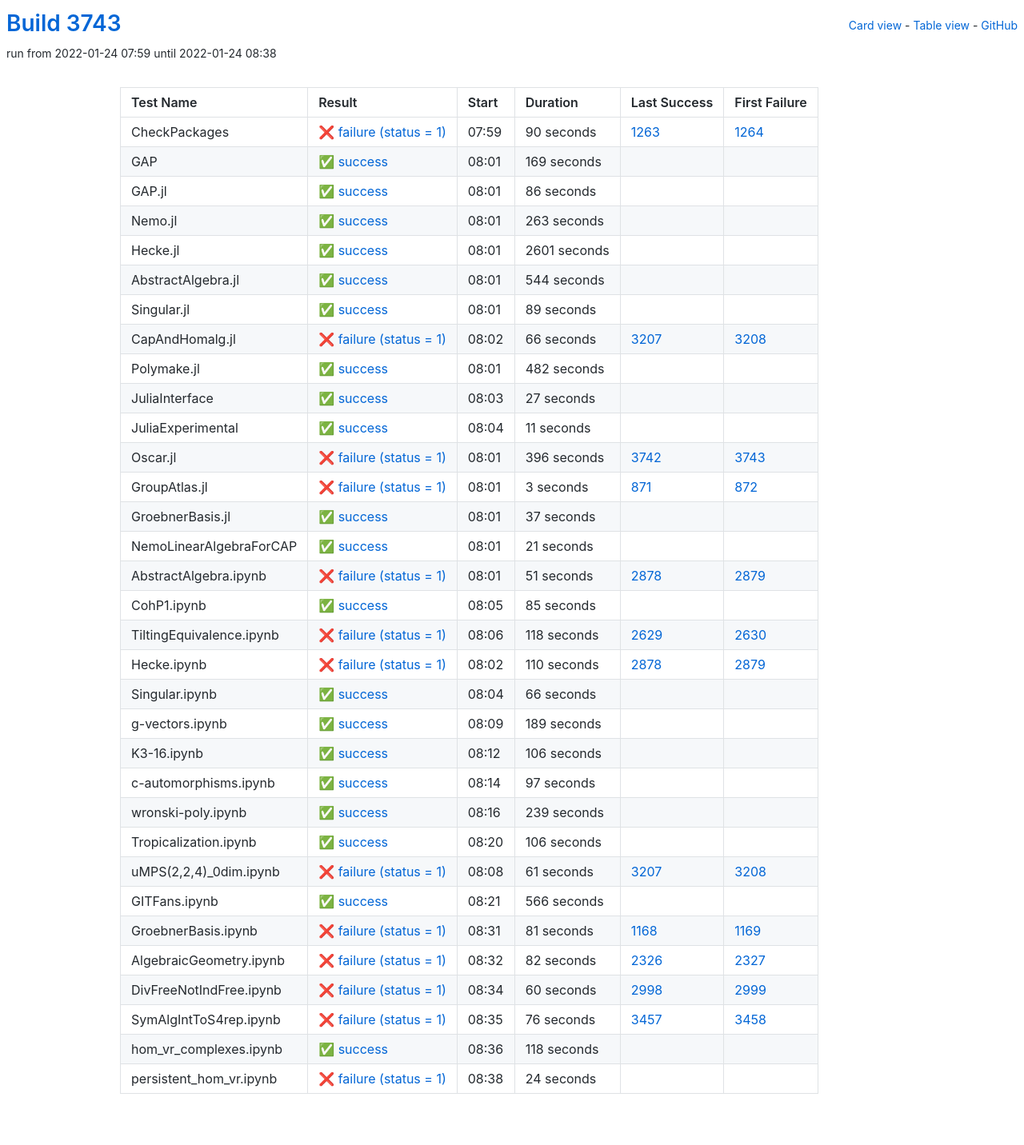
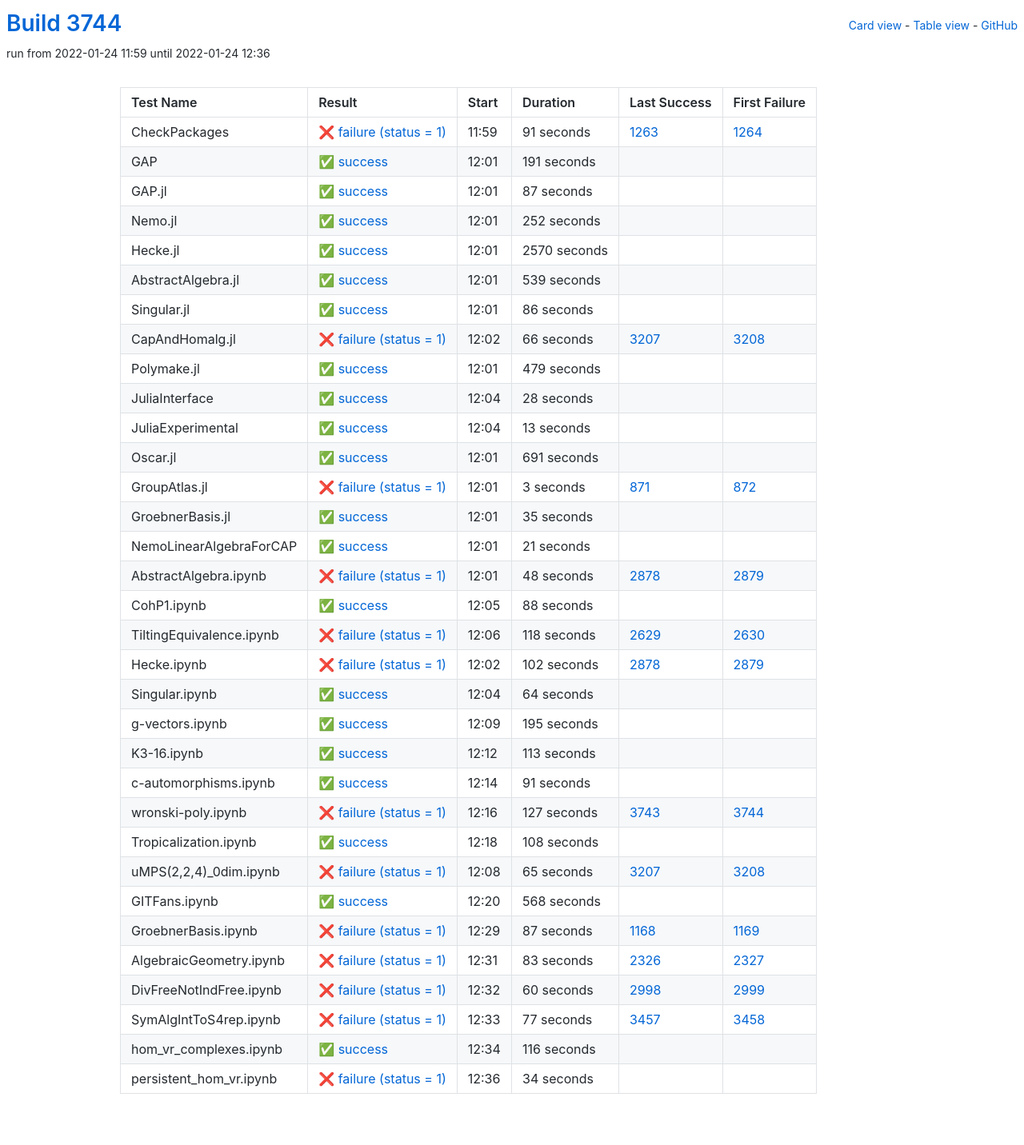
Before and after one commit to oscar-system/oscar-ci-status-stable, a Jekyll site: the page built from table.html, in a window 1280 px wide. Shown: the whole page at 80% size. Built offline with Jekyll 4.4.1, drawn with Linux system fonts in a browser that asks for light colours.

Commit message:
Build #3744

```diff
--- a/_data/ci.yml
+++ b/_data/ci.yml
@@ -1,6 +1,6 @@
 ---
-build: 3743
-build_url: https://oscarci.mathematik.uni-kl.de/job/oscar-stable/3743/
+build: 3744
+build_url: https://oscarci.mathematik.uni-kl.de/job/oscar-stable/3744/
 job: oscar-stable
 organization: oscar-system
 repo: oscar-ci-status-stable
@@ -8,32 +8,80 @@ repourl: https://github.com/oscar-system/oscar-ci-status-stable
 tests:
 - name: CheckPackages
   id: checkpackages
-  log: https://oscarci.mathematik.uni-kl.de/job/oscar-stable/3743/artifact/logs/build-3743/CheckPackages.log
-  start: 2022-01-24 07:59
+  log: https://oscarci.mathematik.uni-kl.de/job/oscar-stable/3744/artifact/logs/build-3744/CheckPackages.log
+  start: 2022-01-24 11:59
   success: false
   exitcode: 1
   status: failure
-  duration: 90
+  duration: 91
   last_success: 1263
   last_success_url: https://oscarci.mathematik.uni-kl.de/job/oscar-stable/1263/
   first_failure: 1264
   first_failure_url: https://oscarci.mathematik.uni-kl.de/job/oscar-stable/1264/
 - name: GAP
   id: gap
-  log: https://oscarci.mathematik.uni-kl.de/job/oscar-stable/3743/artifact/logs/build-3743/GAP.log
-  start: 2022-01-24 08:01
+  log: https://oscarci.mathematik.uni-kl.de/job/oscar-stable/3744/artifact/logs/build-3744/GAP.log
+  start: 2022-01-24 12:01
   success: true
   exitcode: 0
   status: success
-  duration: 169
+  duration: 191
   last_success: false
   last_success_url:
   first_failure: false
   first_failure_url:
 - name: GAP.jl
   id: gap-jl
-  log: https://oscarci.mathematik.uni-kl.de/job/oscar-stable/3743/artifact/logs/build-3743/GAP.jl.log
-  start: 2022-01-24 08:01
+  log: https://oscarci.mathematik.uni-kl.de/job/oscar-stable/3744/artifact/logs/build-3744/GAP.jl.log
+  start: 2022-01-24 12:01
+  success: true
+  exitcode: 0
+  status: success
+  duration: 87
+  last_success: false
+  last_success_url:
+  first_failure: false
+  first_failure_url:
+- name: Nemo.jl
+  id: nemo-jl
+  log: https://oscarci.mathematik.uni-kl.de/job/oscar-stable/3744/artifact/logs/build-3744/Nemo.jl.log
+  start: 2022-01-24 12:01
+  success: true
+  exitcode: 0
+  status: success
+  duration: 252
+  last_success: false
+  last_success_url:
+  first_failure: false
+  first_failure_url:
+- name: Hecke.jl
+  id: hecke-jl
+  log: https://oscarci.mathematik.uni-kl.de/job/oscar-stable/3744/artifact/logs/build-3744/Hecke.jl.log
+  start: 2022-01-24 12:01
+  success: true
+  exitcode: 0
+  status: success
+  duration: 2570
+  last_success: false
+  last_success_url:
+  first_failure: false
+  first_failure_url:
+- name: AbstractAlgebra.jl
+  id: abstractalgebra-jl
+  log: https://oscarci.mathematik.uni-kl.de/job/oscar-stable/3744/artifact/logs/build-3744/AbstractAlgebra.jl.log
+  start: 2022-01-24 12:01
+  success: true
+  exitcode: 0
+  status: success
+  duration: 539
+  last_success: false
+  last_success_url:
+  first_failure: false
+  first_failure_url:
+- name: Singular.jl
+  id: singular-jl
+  log: https://oscarci.mathematik.uni-kl.de/job/oscar-stable/3744/artifact/logs/build-3744/Singular.jl.log
+  start: 2022-01-24 12:01
   success: true
   exitcode: 0
   status: success
@@ -42,58 +90,10 @@ tests:
   last_success_url:
   first_failure: false
   first_failure_url:
-- name: Nemo.jl
-  id: nemo-jl
-  log: https://oscarci.mathematik.uni-kl.de/job/oscar-stable/3743/artifact/logs/build-3743/Nemo.jl.log
-  start: 2022-01-24 08:01
-  success: true
-  exitcode: 0
-  status: success
-  duration: 263
-  last_success: false
-  last_success_url:
-  first_failure: false
-  first_failure_url:
-- name: Hecke.jl
-  id: hecke-jl
-  log: https://oscarci.mathematik.uni-kl.de/job/oscar-stable/3743/artifact/logs/build-3743/Hecke.jl.log
-  start: 2022-01-24 08:01
-  success: true
-  exitcode: 0
-  status: success
-  duration: 2601
-  last_success: false
-  last_success_url:
-  first_failure: false
-  first_failure_url:
-- name: AbstractAlgebra.jl
-  id: abstractalgebra-jl
-  log: https://oscarci.mathematik.uni-kl.de/job/oscar-stable/3743/artifact/logs/build-3743/AbstractAlgebra.jl.log
-  start: 2022-01-24 08:01
-  success: true
-  exitcode: 0
-  status: success
-  duration: 544
-  last_success: false
-  last_success_url:
-  first_failure: false
-  first_failure_url:
-- name: Singular.jl
-  id: singular-jl
-  log: https://oscarci.mathematik.uni-kl.de/job/oscar-stable/3743/artifact/logs/build-3743/Singular.jl.log
-  start: 2022-01-24 08:01
-  success: true
-  exitcode: 0
-  status: success
-  duration: 89
-  last_success: false
-  last_success_url:
-  first_failure: false
-  first_failure_url:
 - name: CapAndHomalg.jl
   id: capandhomalg-jl
-  log: https://oscarci.mathematik.uni-kl.de/job/oscar-stable/3743/artifact/logs/build-3743/CapAndHomalg.jl.log
-  start: 2022-01-24 08:02
+  log: https://oscarci.mathematik.uni-kl.de/job/oscar-stable/3744/artifact/logs/build-3744/CapAndHomalg.jl.log
+  start: 2022-01-24 12:02
   success: false
   exitcode: 1
   status: failure
@@ -104,56 +104,56 @@ tests:
   first_failure_url: https://oscarci.mathematik.uni-kl.de/job/oscar-stable/3208/
 - name: Polymake.jl
   id: polymake-jl
-  log: https://oscarci.mathematik.uni-kl.de/job/oscar-stable/3743/artifact/logs/build-3743/Polymake.jl.log
-  start: 2022-01-24 08:01
+  log: https://oscarci.mathematik.uni-kl.de/job/oscar-stable/3744/artifact/logs/build-3744/Polymake.jl.log
+  start: 2022-01-24 12:01
   success: true
   exitcode: 0
   status: success
-  duration: 482
+  duration: 479
   last_success: false
   last_success_url:
   first_failure: false
   first_failure_url:
 - name: JuliaInterface
   id: juliainterface
-  log: https://oscarci.mathematik.uni-kl.de/job/oscar-stable/3743/artifact/logs/build-3743/JuliaInterface.log
-  start: 2022-01-24 08:03
+  log: https://oscarci.mathematik.uni-kl.de/job/oscar-stable/3744/artifact/logs/build-3744/JuliaInterface.log
+  start: 2022-01-24 12:04
   success: true
   exitcode: 0
   status: success
-  duration: 27
+  duration: 28
   last_success: false
   last_success_url:
   first_failure: false
   first_failure_url:
 - name: JuliaExperimental
   id: juliaexperimental
-  log: https://oscarci.mathematik.uni-kl.de/job/oscar-stable/3743/artifact/logs/build-3743/JuliaExperimental.log
-  start: 2022-01-24 08:04
+  log: https://oscarci.mathematik.uni-kl.de/job/oscar-stable/3744/artifact/logs/build-3744/JuliaExperimental.log
+  start: 2022-01-24 12:04
   success: true
   exitcode: 0
   status: success
-  duration: 11
+  duration: 13
   last_success: false
   last_success_url:
   first_failure: false
   first_failure_url:
 - name: Oscar.jl
   id: oscar-jl
-  log: https://oscarci.mathematik.uni-kl.de/job/oscar-stable/3743/artifact/logs/build-3743/Oscar.jl.log
-  start: 2022-01-24 08:01
-  success: false
-  exitcode: 1
-  status: failure
-  duration: 396
-  last_success: 3742
-  last_success_url: https://oscarci.mathematik.uni-kl.de/job/oscar-stable/3742/
-  first_failure: 3743
-  first_failure_url: https://oscarci.mathematik.uni-kl.de/job/oscar-stable/3743/
+  log: https://oscarci.mathematik.uni-kl.de/job/oscar-stable/3744/artifact/logs/build-3744/Oscar.jl.log
+  start: 2022-01-24 12:01
+  success: true
+  exitcode: 0
+  status: success
+  duration: 691
+  last_success: false
+  last_success_url:
+  first_failure: false
+  first_failure_url:
 - name: GroupAtlas.jl
   id: groupatlas-jl
-  log: https://oscarci.mathematik.uni-kl.de/job/oscar-stable/3743/artifact/logs/build-3743/GroupAtlas.jl.log
-  start: 2022-01-24 08:01
+  log: https://oscarci.mathematik.uni-kl.de/job/oscar-stable/3744/artifact/logs/build-3744/GroupAtlas.jl.log
+  start: 2022-01-24 12:01
   success: false
   exitcode: 1
   status: failure
@@ -164,20 +164,20 @@ tests:
   first_failure_url: https://oscarci.mathematik.uni-kl.de/job/oscar-stable/872/
 - name: GroebnerBasis.jl
   id: groebnerbasis-jl
-  log: https://oscarci.mathematik.uni-kl.de/job/oscar-stable/3743/artifact/logs/build-3743/GroebnerBasis.jl.log
-  start: 2022-01-24 08:01
+  log: https://oscarci.mathematik.uni-kl.de/job/oscar-stable/3744/artifact/logs/build-3744/GroebnerBasis.jl.log
+  start: 2022-01-24 12:01
   success: true
   exitcode: 0
   status: success
-  duration: 37
+  duration: 35
   last_success: false
   last_success_url:
   first_failure: false
   first_failure_url:
 - name: NemoLinearAlgebraForCAP
   id: nemolinearalgebraforcap
-  log: https://oscarci.mathematik.uni-kl.de/job/oscar-stable/3743/artifact/logs/build-3743/NemoLinearAlgebraForCAP.log
-  start: 2022-01-24 08:01
+  log: https://oscarci.mathematik.uni-kl.de/job/oscar-stable/3744/artifact/logs/build-3744/NemoLinearAlgebraForCAP.log
+  start: 2022-01-24 12:01
   success: true
   exitcode: 0
   status: success
@@ -188,32 +188,32 @@ tests:
   first_failure_url:
 - name: AbstractAlgebra.ipynb
   id: abstractalgebra-ipynb
-  log: https://oscarci.mathematik.uni-kl.de/job/oscar-stable/3743/artifact/logs/build-3743/AbstractAlgebra.ipynb.log
-  start: 2022-01-24 08:01
+  log: https://oscarci.mathematik.uni-kl.de/job/oscar-stable/3744/artifact/logs/build-3744/AbstractAlgebra.ipynb.log
+  start: 2022-01-24 12:01
   success: false
   exitcode: 1
   status: failure
-  duration: 51
+  duration: 48
   last_success: 2878
   last_success_url: https://oscarci.mathematik.uni-kl.de/job/oscar-stable/2878/
   first_failure: 2879
   first_failure_url: https://oscarci.mathematik.uni-kl.de/job/oscar-stable/2879/
 - name: CohP1.ipynb
   id: cohp1-ipynb
-  log: https://oscarci.mathematik.uni-kl.de/job/oscar-stable/3743/artifact/logs/build-3743/CohP1.ipynb.log
-  start: 2022-01-24 08:05
+  log: https://oscarci.mathematik.uni-kl.de/job/oscar-stable/3744/artifact/logs/build-3744/CohP1.ipynb.log
+  start: 2022-01-24 12:05
   success: true
   exitcode: 0
   status: success
-  duration: 85
+  duration: 88
   last_success: false
   last_success_url:
   first_failure: false
   first_failure_url:
 - name: TiltingEquivalence.ipynb
   id: tiltingequivalence-ipynb
-  log: https://oscarci.mathematik.uni-kl.de/job/oscar-stable/3743/artifact/logs/build-3743/TiltingEquivalence.ipynb.log
-  start: 2022-01-24 08:06
+  log: https://oscarci.mathematik.uni-kl.de/job/oscar-stable/3744/artifact/logs/build-3744/TiltingEquivalence.ipynb.log
+  start: 2022-01-24 12:06
   success: false
   exitcode: 1
   status: failure
@@ -224,140 +224,140 @@ tests:
   first_failure_url: https://oscarci.mathematik.uni-kl.de/job/oscar-stable/2630/
 - name: Hecke.ipynb
   id: hecke-ipynb
-  log: https://oscarci.mathematik.uni-kl.de/job/oscar-stable/3743/artifact/logs/build-3743/Hecke.ipynb.log
-  start: 2022-01-24 08:02
+  log: https://oscarci.mathematik.uni-kl.de/job/oscar-stable/3744/artifact/logs/build-3744/Hecke.ipynb.log
+  start: 2022-01-24 12:02
   success: false
   exitcode: 1
   status: failure
-  duration: 110
+  duration: 102
   last_success: 2878
   last_success_url: https://oscarci.mathematik.uni-kl.de/job/oscar-stable/2878/
   first_failure: 2879
   first_failure_url: https://oscarci.mathematik.uni-kl.de/job/oscar-stable/2879/
 - name: Singular.ipynb
   id: singular-ipynb
-  log: https://oscarci.mathematik.uni-kl.de/job/oscar-stable/3743/artifact/logs/build-3743/Singular.ipynb.log
-  start: 2022-01-24 08:04
+  log: https://oscarci.mathematik.uni-kl.de/job/oscar-stable/3744/artifact/logs/build-3744/Singular.ipynb.log
+  start: 2022-01-24 12:04
   success: true
   exitcode: 0
   status: success
-  duration: 66
+  duration: 64
   last_success: false
   last_success_url:
   first_failure: false
   first_failure_url:
 - name: g-vectors.ipynb
   id: g-vectors-ipynb
-  log: https://oscarci.mathematik.uni-kl.de/job/oscar-stable/3743/artifact/logs/build-3743/g-vectors.ipynb.log
-  start: 2022-01-24 08:09
+  log: https://oscarci.mathematik.uni-kl.de/job/oscar-stable/3744/artifact/logs/build-3744/g-vectors.ipynb.log
+  start: 2022-01-24 12:09
   success: true
   exitcode: 0
   status: success
-  duration: 189
+  duration: 195
   last_success: false
   last_success_url:
   first_failure: false
   first_failure_url:
 - name: K3-16.ipynb
   id: k3-16-ipynb
-  log: https://oscarci.mathematik.uni-kl.de/job/oscar-stable/3743/artifact/logs/build-3743/K3-16.ipynb.log
-  start: 2022-01-24 08:12
+  log: https://oscarci.mathematik.uni-kl.de/job/oscar-stable/3744/artifact/logs/build-3744/K3-16.ipynb.log
+  start: 2022-01-24 12:12
   success: true
   exitcode: 0
   status: success
-  duration: 106
+  duration: 113
   last_success: false
   last_success_url:
   first_failure: false
   first_failure_url:
 - name: c-automorphisms.ipynb
   id: c-automorphisms-ipynb
-  log: https://oscarci.mathematik.uni-kl.de/job/oscar-stable/3743/artifact/logs/build-3743/c-automorphisms.ipynb.log
-  start: 2022-01-24 08:14
+  log: https://oscarci.mathematik.uni-kl.de/job/oscar-stable/3744/artifact/logs/build-3744/c-automorphisms.ipynb.log
+  start: 2022-01-24 12:14
   success: true
   exitcode: 0
   status: success
-  duration: 97
+  duration: 91
   last_success: false
   last_success_url:
   first_failure: false
   first_failure_url:
 - name: wronski-poly.ipynb
   id: wronski-poly-ipynb
-  log: https://oscarci.mathematik.uni-kl.de/job/oscar-stable/3743/artifact/logs/build-3743/wronski-poly.ipynb.log
-  start: 2022-01-24 08:16
+  log: https://oscarci.mathematik.uni-kl.de/job/oscar-stable/3744/artifact/logs/build-3744/wronski-poly.ipynb.log
+  start: 2022-01-24 12:16
+  success: false
+  exitcode: 1
+  status: failure
+  duration: 127
+  last_success: 3743
+  last_success_url: https://oscarci.mathematik.uni-kl.de/job/oscar-stable/3743/
+  first_failure: 3744
+  first_failure_url: https://oscarci.mathematik.uni-kl.de/job/oscar-stable/3744/
+- name: Tropicalization.ipynb
+  id: tropicalization-ipynb
+  log: https://oscarci.mathematik.uni-kl.de/job/oscar-stable/3744/artifact/logs/build-3744/Tropicalization.ipynb.log
+  start: 2022-01-24 12:18
   success: true
   exitcode: 0
   status: success
-  duration: 239
-  last_success: false
-  last_success_url:
-  first_failure: false
-  first_failure_url:
-- name: Tropicalization.ipynb
-  id: tropicalization-ipynb
-  log: https://oscarci.mathematik.uni-kl.de/job/oscar-stable/3743/artifact/logs/build-3743/Tropicalization.ipynb.log
-  start: 2022-01-24 08:20
-  success: true
-  exitcode: 0
-  status: success
-  duration: 106
+  duration: 108
   last_success: false
   last_success_url:
   first_failure: false
   first_failure_url:
 - name: uMPS(2,2,4)_0dim.ipynb
   id: umps-2-2-4-0dim-ipynb
-  log: https://oscarci.mathematik.uni-kl.de/job/oscar-stable/3743/artifact/logs/build-3743/uMPS-2-2-4-_0dim.ipynb.log
-  start: 2022-01-24 08:08
+  log: https://oscarci.mathematik.uni-kl.de/job/oscar-stable/3744/artifact/logs/build-3744/uMPS-2-2-4-_0dim.ipynb.log
+  start: 2022-01-24 12:08
   success: false
   exitcode: 1
   status: failure
-  duration: 61
+  duration: 65
   last_success: 3207
   last_success_url: https://oscarci.mathematik.uni-kl.de/job/oscar-stable/3207/
   first_failure: 3208
   first_failure_url: https://oscarci.mathematik.uni-kl.de/job/oscar-stable/3208/
 - name: GITFans.ipynb
   id: gitfans-ipynb
-  log: https://oscarci.mathematik.uni-kl.de/job/oscar-stable/3743/artifact/logs/build-3743/GITFans.ipynb.log
-  start: 2022-01-24 08:21
+  log: https://oscarci.mathematik.uni-kl.de/job/oscar-stable/3744/artifact/logs/build-3744/GITFans.ipynb.log
+  start: 2022-01-24 12:20
   success: true
   exitcode: 0
   status: success
-  duration: 566
+  duration: 568
   last_success: false
   last_success_url:
   first_failure: false
   first_failure_url:
 - name: GroebnerBasis.ipynb
   id: groebnerbasis-ipynb
-  log: https://oscarci.mathematik.uni-kl.de/job/oscar-stable/3743/artifact/logs/build-3743/GroebnerBasis.ipynb.log
-  start: 2022-01-24 08:31
+  log: https://oscarci.mathematik.uni-kl.de/job/oscar-stable/3744/artifact/logs/build-3744/GroebnerBasis.ipynb.log
+  start: 2022-01-24 12:29
   success: false
   exitcode: 1
   status: failure
-  duration: 81
+  duration: 87
   last_success: 1168
   last_success_url: https://oscarci.mathematik.uni-kl.de/job/oscar-stable/1168/
   first_failure: 1169
   first_failure_url: https://oscarci.mathematik.uni-kl.de/job/oscar-stable/1169/
 - name: AlgebraicGeometry.ipynb
   id: algebraicgeometry-ipynb
-  log: https://oscarci.mathematik.uni-kl.de/job/oscar-stable/3743/artifact/logs/build-3743/AlgebraicGeometry.ipynb.log
-  start: 2022-01-24 08:32
+  log: https://oscarci.mathematik.uni-kl.de/job/oscar-stable/3744/artifact/logs/build-3744/AlgebraicGeometry.ipynb.log
+  start: 2022-01-24 12:31
   success: false
   exitcode: 1
   status: failure
-  duration: 82
+  duration: 83
   last_success: 2326
   last_success_url: https://oscarci.mathematik.uni-kl.de/job/oscar-stable/2326/
   first_failure: 2327
   first_failure_url: https://oscarci.mathematik.uni-kl.de/job/oscar-stable/2327/
 - name: DivFreeNotIndFree.ipynb
   id: divfreenotindfree-ipynb
-  log: https://oscarci.mathematik.uni-kl.de/job/oscar-stable/3743/artifact/logs/build-3743/DivFreeNotIndFree.ipynb.log
-  start: 2022-01-24 08:34
+  log: https://oscarci.mathematik.uni-kl.de/job/oscar-stable/3744/artifact/logs/build-3744/DivFreeNotIndFree.ipynb.log
+  start: 2022-01-24 12:32
   success: false
   exitcode: 1
   status: failure
@@ -368,36 +368,36 @@ tests:
   first_failure_url: https://oscarci.mathematik.uni-kl.de/job/oscar-stable/2999/
 - name: SymAlgIntToS4rep.ipynb
   id: symalginttos4rep-ipynb
-  log: https://oscarci.mathematik.uni-kl.de/job/oscar-stable/3743/artifact/logs/build-3743/SymAlgIntToS4rep.ipynb.log
-  start: 2022-01-24 08:35
+  log: https://oscarci.mathematik.uni-kl.de/job/oscar-stable/3744/artifact/logs/build-3744/SymAlgIntToS4rep.ipynb.log
+  start: 2022-01-24 12:33
   success: false
   exitcode: 1
   status: failure
-  duration: 76
+  duration: 77
   last_success: 3457
   last_success_url: https://oscarci.mathematik.uni-kl.de/job/oscar-stable/3457/
   first_failure: 3458
   first_failure_url: https://oscarci.mathematik.uni-kl.de/job/oscar-stable/3458/
 - name: hom_vr_complexes.ipynb
   id: hom-vr-complexes-ipynb
-  log: https://oscarci.mathematik.uni-kl.de/job/oscar-stable/3743/artifact/logs/build-3743/hom_vr_complexes.ipynb.log
-  start: 2022-01-24 08:36
+  log: https://oscarci.mathematik.uni-kl.de/job/oscar-stable/3744/artifact/logs/build-3744/hom_vr_complexes.ipynb.log
+  start: 2022-01-24 12:34
   success: true
   exitcode: 0
   status: success
-  duration: 118
+  duration: 116
   last_success: false
   last_success_url:
   first_failure: false
   first_failure_url:
 - name: persistent_hom_vr.ipynb
   id: persistent-hom-vr-ipynb
-  log: https://oscarci.mathematik.uni-kl.de/job/oscar-stable/3743/artifact/logs/build-3743/persistent_hom_vr.ipynb.log
-  start: 2022-01-24 08:38
+  log: https://oscarci.mathematik.uni-kl.de/job/oscar-stable/3744/artifact/logs/build-3744/persistent_hom_vr.ipynb.log
+  start: 2022-01-24 12:36
   success: false
   exitcode: 1
   status: failure
-  duration: 24
+  duration: 34
   last_success: false
   last_success_url:
   first_failure: false
```
Also changed, not shown: README.md.
